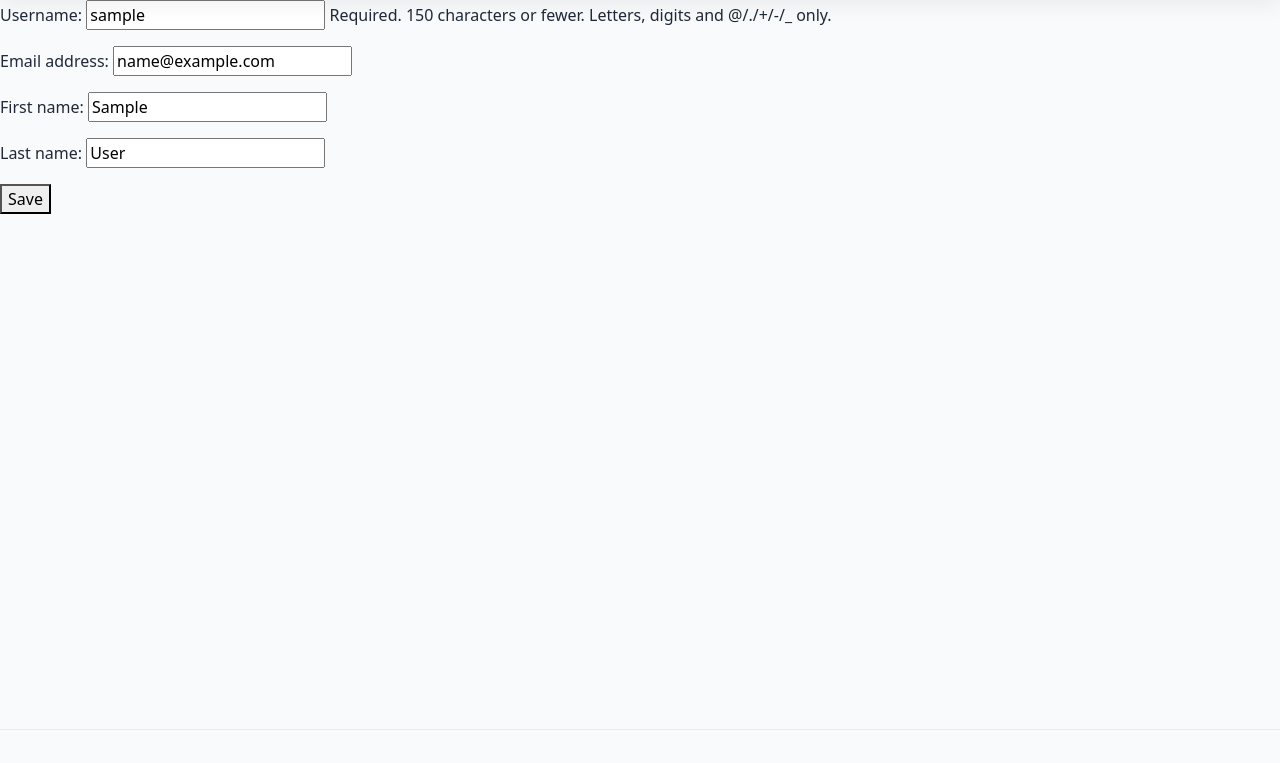
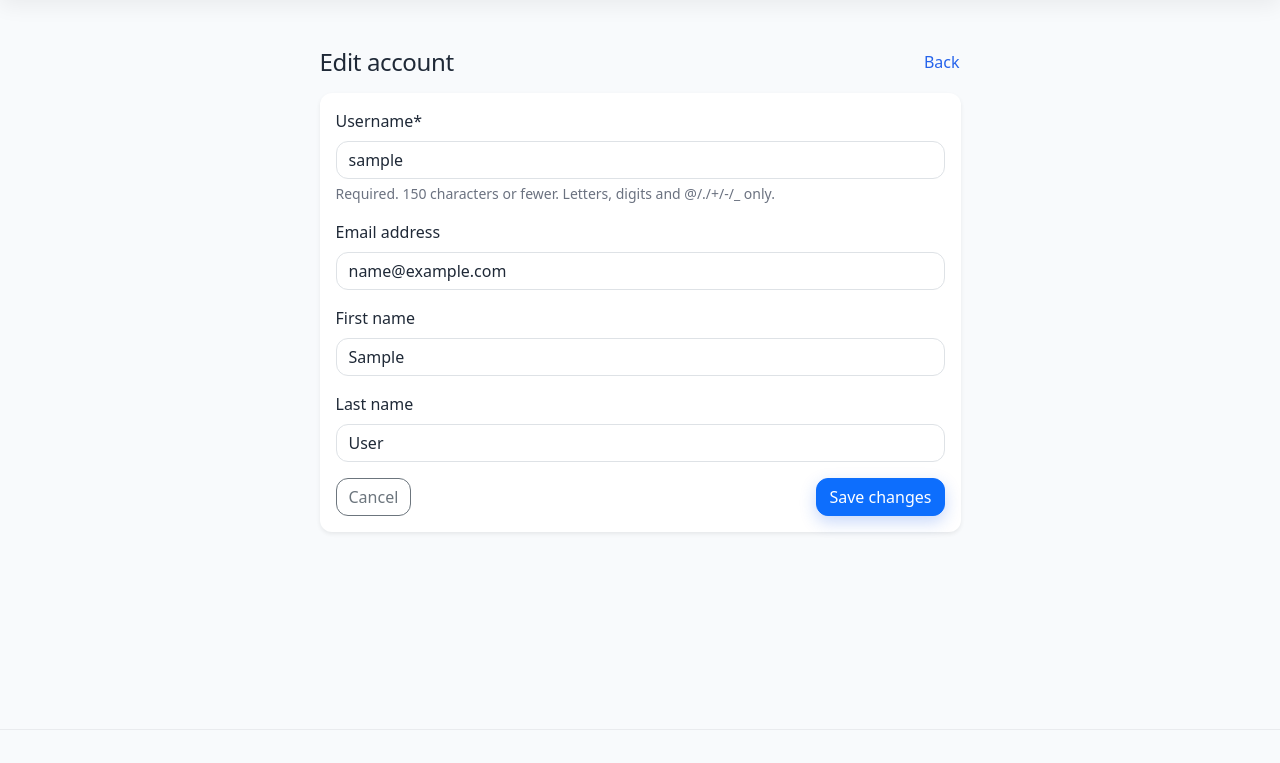
Before and after one commit to fairytaib/procrastination-defier, a Django app: page /profiles/account/update/ in a window 1280 px wide. Shown: the part 71-834 px from the top of the page. Run offline with Django 4.2, Linux system fonts and the light colour scheme; the visitor is signed in with stand-in values (Sample User, id 1); parts of the project's set-up code (start-up, migrations or seed data) failed here and were passed over; some libraries are stand-ins or nearby versions.

Commit message:
Beautify UI

```diff
--- a/profiles/templates/profiles/update.html
+++ b/profiles/templates/profiles/update.html
@@ -1,17 +1,39 @@
-{% extends 'base.html'%}
+{% extends 'base.html' %}
 {% load static %}
 {% load crispy_forms_tags %}
-{% block title%}
 
+{% block title %}
+  Edit Profile
 {% endblock %}
-
 {% block css %}
 {% endblock %}
 
 {% block content %}
-    <form method="post">
-    {% csrf_token %}
-    {{ form.as_p }}
-    <button type="submit">Save</button>
-    </form>
+  <section class="container py-5">
+    <div class="row justify-content-center">
+      <div class="col-md-8 col-lg-7">
+        <header class="d-flex align-items-center justify-content-between mb-3">
+          <h1 class="h4 mb-0">Edit account</h1>
+          <a href="javascript:history.back()" class="btn btn-link p-0 text-decoration-none">Back</a>
+        </header>
+
+        <form method="post" class="card border-0 shadow-sm" novalidate>
+          <div class="card-body">
+            {% csrf_token %}
+
+            {% if form.non_field_errors %}
+              <div class="alert alert-danger" role="alert">{{ form.non_field_errors }}</div>
+            {% endif %}
+
+            {{ form|crispy }}
+
+            <div class="d-grid d-sm-flex gap-2">
+              <a href="javascript:history.back()" class="btn btn-outline-secondary">Cancel</a>
+              <button type="submit" class="btn btn-primary ms-sm-auto">Save changes</button>
+            </div>
+          </div>
+        </form>
+      </div>
+    </div>
+  </section>
 {% endblock %}
```
